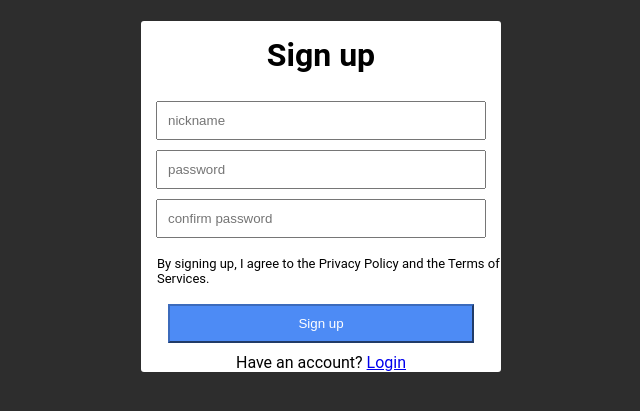
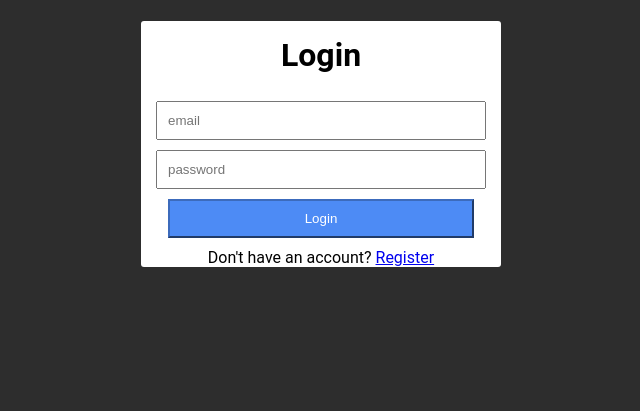
Before and after one commit to antoniosos/Library, a PHP site: page /login.html in a window 1280 px wide. Shown: the top 411 px of the page, without its empty margins (319-959 px from the left). Run offline with PHP 8.4, Linux system fonts and the light colour scheme.

Commit message:
polished login + session support

```diff
--- a/login.html
+++ b/login.html
@@ -1,4 +1,3 @@
-
 <!DOCTYPE html>
 <html lang="en">
 <head>
@@ -25,24 +24,19 @@
 
         <div class="forms">
             <div class="form login">
-                <h1>Sign up</h1>
-
-                <form onsubmit="return validateForm()">
-                    <input type="text" id="nickname" placeholder="nickname" required>
-
-                    <input type="password" id="password" placeholder="password" required>
-                    <input type="password" id="confirm-password" placeholder="confirm password" required>
-
-                    <p>By signing up, I agree to the Privacy Policy and the Terms of Services.</p>
-                    <input type="submit" id="button" value="Sign up">
+                <h1>Login</h1>
+                <form onsubmit="submitLoginForm(event)">
+                    <input type="text" id="emailInput" placeholder="email" required>
+                    <input type="password" id="passwordInput" placeholder="password" required>
+                    <input type="submit" id="button" value="Login">
                     <div class="login_link">
-                        Have an account? <a href="login.html">Login</a>
+                        Don't have an account? <a href="register.html">Register</a>
                     </div>
-
                 </form>
             </div>
         </div>
     </div>
-    <script src="submit.js"></script>
+    <script src="loginFormScript.js"></script>
+
 </body>
 </html>
--- /dev/null
+++ b/loginFormScript.js
@@ -0,0 +1,24 @@
+function submitLoginForm(event) {
+    event.preventDefault(); // Prevent the default form submission
+
+    // Get the values from the input fields
+    const email = document.getElementById("emailInput").value;
+    const password = document.getElementById("passwordInput").value;
+
+    // Create a new FormData object
+    const formData = new FormData();
+    formData.append('email', email);
+    formData.append('password', password);
+
+    // Create a new AJAX request
+    const xhr = new XMLHttpRequest();
+    xhr.open("POST", "Login.php", true);
+
+    xhr.onload = function () {
+      console.log("success");
+      window.location.href = "/HomePage/testPage.html";
+    };
+
+    // Send the FormData object as the request body
+    xhr.send(formData);
+  }
--- a/submit.js
+++ b/submit.js
@@ -31,7 +31,10 @@ form.addEventListener("submit", function(event) {
   // Handle the response
   xhr.onload = function() {
 
-      console.log("something");
+    $response = xhr.responseText;
+      if($response === "success"){
+        window.location.href = "home.html";
+      }
 
   };
 
```
Also changed, not shown: Login.php (+13 -19 lines), Register.php (+10 -2 lines).
